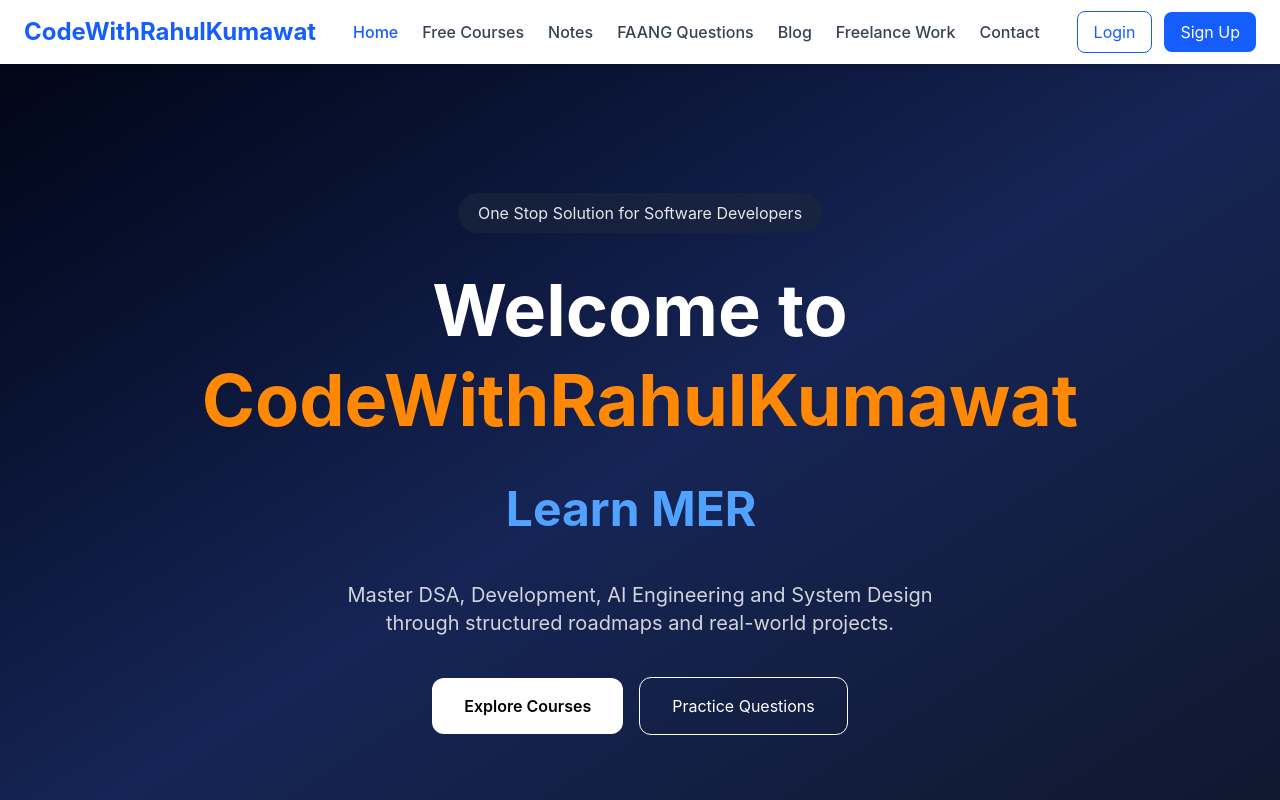
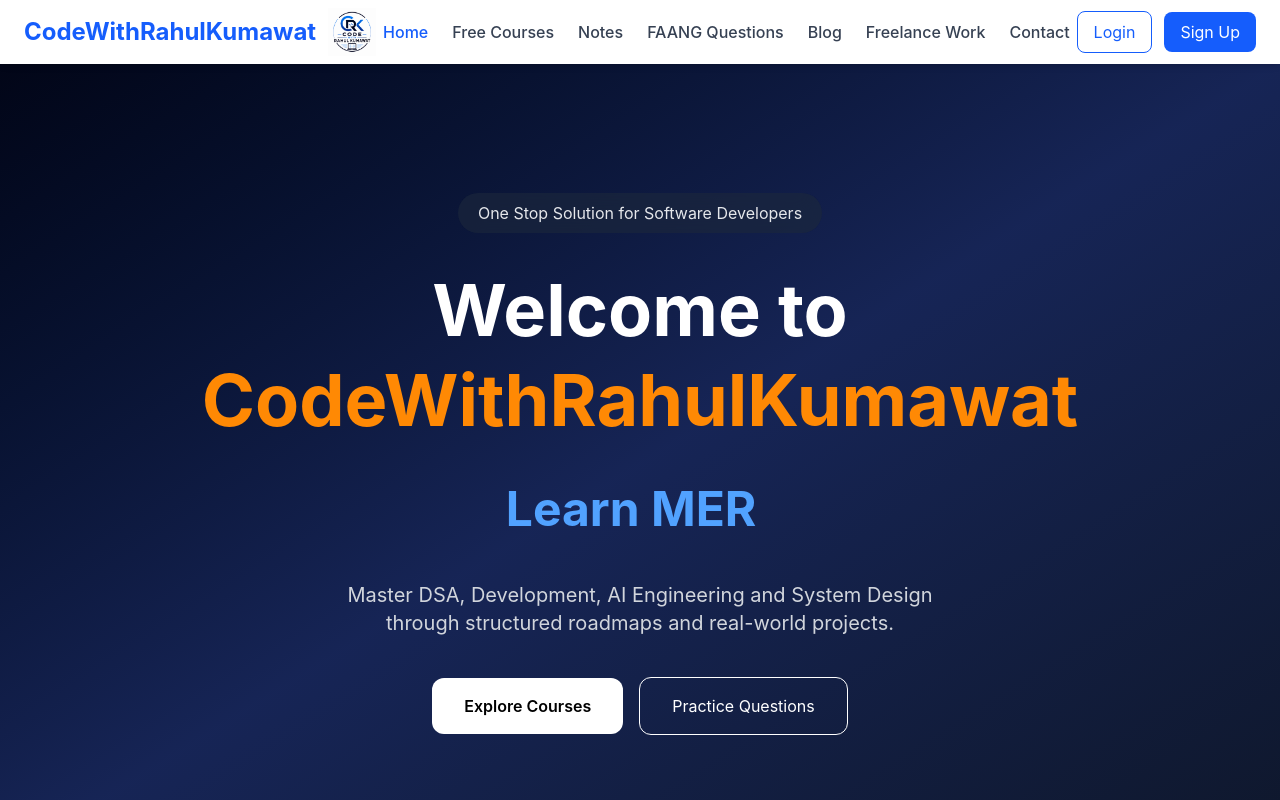
Before and after one commit to rahulku1998/CodeWithRahulKumawatFronted, a React (Vite) app: page / in a window 1280 px wide. Shown: the top 800 px of the page. Built offline with nearby package versions, Linux system fonts and the light colour scheme.

Commit message:
logo added

```diff
--- a/index.html
+++ b/index.html
@@ -2,7 +2,7 @@
 <html lang="en">
   <head>
     <meta charset="UTF-8" />
-    <link rel="icon" type="image/svg+xml" href="/favicon.svg" />
+    <link rel="icon" type="image/png" href="logo.png" />
     <meta name="viewport" content="width=device-width, initial-scale=1.0" />
     <title>CodeWithRahulKumawat</title>
   </head>
--- a/src/Pages/FaangQ/QuestionDetails.jsx
+++ b/src/Pages/FaangQ/QuestionDetails.jsx
@@ -72,6 +72,29 @@
         </div>
       </div>
 
+
+{/* Resource Link */}
+      {question.link && (
+        <div className="mt-6 md:mt-8 bg-gradient-to-r from-blue-600/20 to-cyan-600/20 border border-blue-500/20 rounded-2xl md:rounded-3xl p-5 md:p-8">
+          <h3 className="text-lg md:text-xl font-bold mb-3">
+            🚀 Practice on LeetCode / GeeksforGeeks / HackerRank
+          </h3>
+
+          <p className="text-sm md:text-base text-slate-300 mb-5">
+             Strengthen your problem-solving skills by solving this question yourself before reviewing the solution.
+          </p>
+
+          <a
+            href={question.link}
+            target="_blank"
+            rel="noreferrer"
+            className="inline-flex items-center justify-center gap-2 w-full sm:w-auto bg-green-600 text-black px-6 py-3 rounded-xl font-semibold hover:scale-105 transition"
+          >
+            🔗 Start Practicing →
+          </a>
+        </div>
+      )}
+
       {/* Solution Card */}
       <div className="mt-6 md:mt-8 bg-slate-900 border border-slate-800 rounded-2xl md:rounded-3xl p-5 md:p-8">
         <div className="flex flex-col sm:flex-row sm:items-center sm:justify-between gap-4 mb-6">
@@ -92,27 +115,10 @@
         </div>
       </div>
 
-      {/* Resource Link */}
-      {question.link && (
-        <div className="mt-6 md:mt-8 bg-gradient-to-r from-blue-600/20 to-cyan-600/20 border border-blue-500/20 rounded-2xl md:rounded-3xl p-5 md:p-8">
-          <h3 className="text-lg md:text-xl font-bold mb-3">
-            🚀 Additional Resource
-          </h3>
 
-          <p className="text-sm md:text-base text-slate-300 mb-5">
-            Watch detailed explanation or read the article.
-          </p>
 
-          <a
-            href={question.link}
-            target="_blank"
-            rel="noreferrer"
-            className="inline-flex items-center justify-center gap-2 w-full sm:w-auto bg-white text-black px-6 py-3 rounded-xl font-semibold hover:scale-105 transition"
-          >
-            Open Resource →
-          </a>
-        </div>
-      )}
+
+
 
       {/* Bottom CTA */}
       <div className="mt-10 md:mt-12 text-center border-t border-slate-800 pt-8 md:pt-10">
--- a/src/components/Header.jsx
+++ b/src/components/Header.jsx
@@ -1,6 +1,6 @@
 import { Link, NavLink } from "react-router-dom";
 import { useState } from "react";
-
+import logo from "../assets/logo.png";
 
 const navLinks = [
   { name: "Home", path: "/" },
@@ -38,11 +38,20 @@
 
         {/* Logo */}
         <Link
-          to="/"
-          className="text-lg sm:text-xl md:text-2xl font-bold text-blue-600 truncate"
-        >
-          CodeWithRahulKumawat
-        </Link>
+  to="/"
+  className="flex items-center gap-2 sm:gap-3"
+>
+   <span className="text-lg sm:text-xl md:text-2xl font-bold text-blue-600 whitespace-nowrap">
+    CodeWithRahulKumawat
+  </span>
+  <img
+    src={logo}
+    alt="Code With Rahul Kumawat"
+    className="w-10 h-10 sm:w-12 sm:h-12 object-contain"
+  />
+
+
+</Link>
 
         {/* Desktop Navigation */}
         <nav className="hidden md:flex items-center gap-6">
```
Also changed, not shown: logo.png (added), src/assets/logo.png (added).
